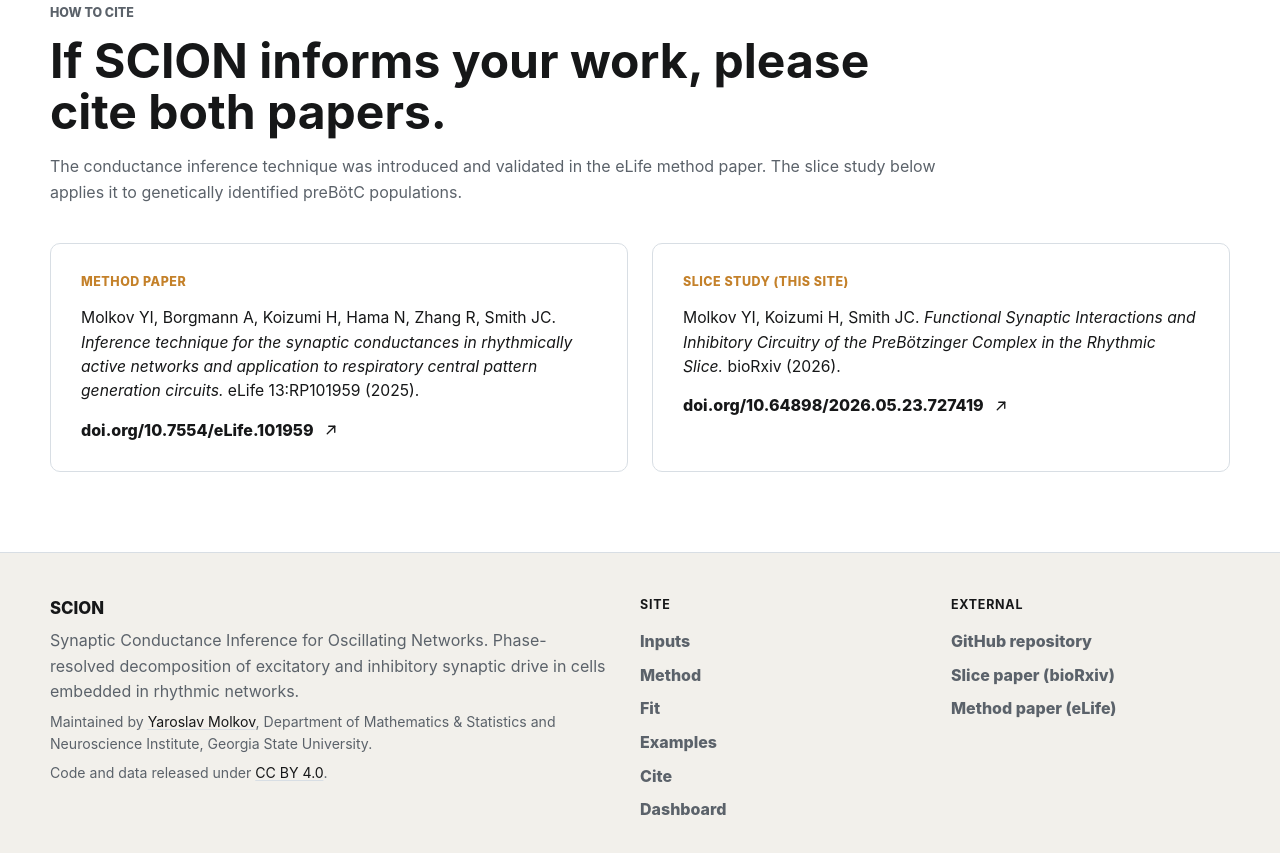
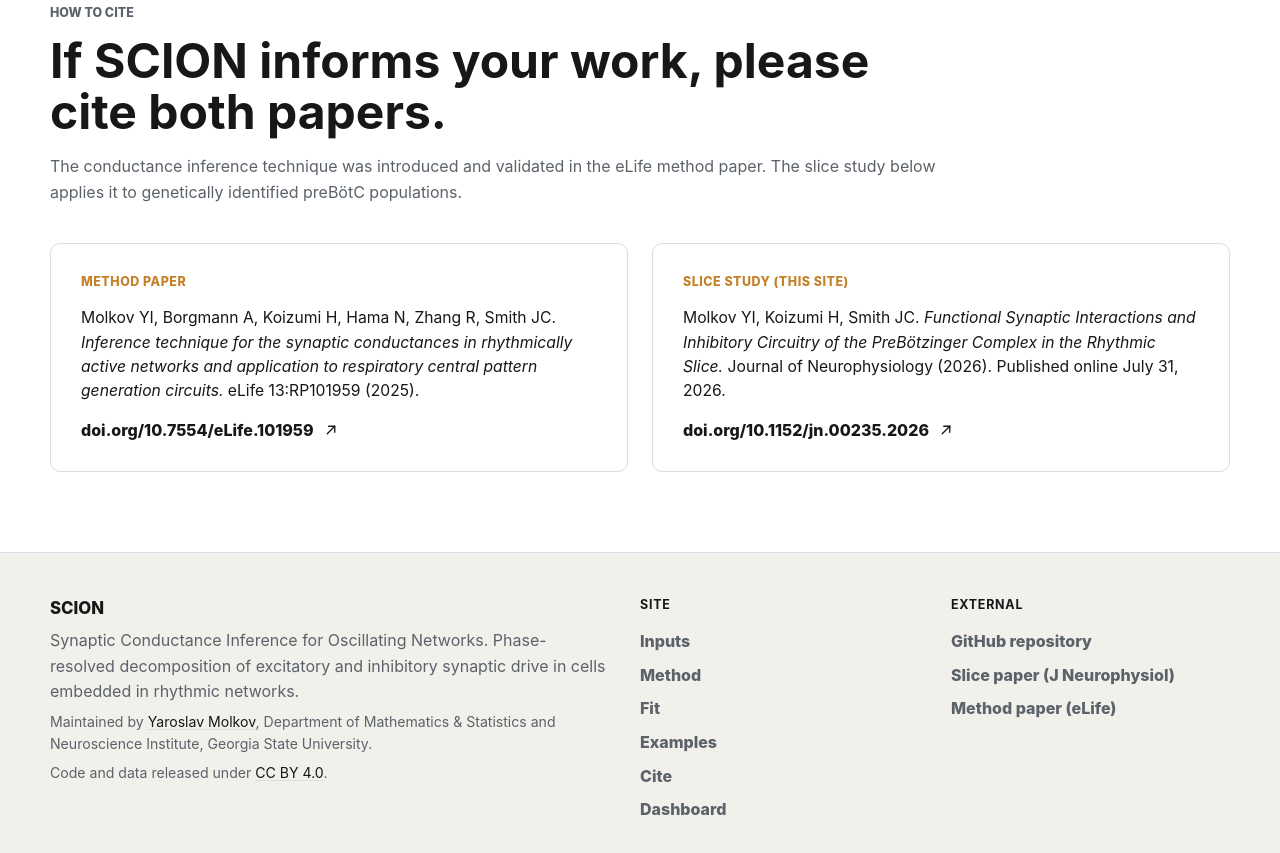
Before and after one commit to ymolkov/synaptic-inputs-slices, a plain HTML site: page web/index.html in a window 1280 px wide. Shown: the part 8327-9180 px from the top of the page. Drawn offline with Linux system fonts and the light colour scheme.

Commit message:
Update slice study to journal publication

```diff
--- a/web/index.html
+++ b/web/index.html
@@ -30,7 +30,7 @@
                 <a href="#cite">Cite</a>
             </div>
             <div class="nav-actions">
-                <a class="nav-action" href="https://doi.org/10.64898/2026.05.23.727419" target="_blank" rel="noreferrer">
+                <a class="nav-action" href="https://doi.org/10.1152/jn.00235.2026" target="_blank" rel="noreferrer">
                     <svg viewBox="0 0 24 24" aria-hidden="true" focusable="false">
                         <path d="M6 4h9l4 4v12H6z"></path>
                         <path d="M14 4v5h5"></path>
@@ -553,10 +553,10 @@ make analysis</code></pre>
                             Molkov YI, Koizumi H, Smith JC.
                             <em>Functional Synaptic Interactions and Inhibitory Circuitry of the PreBötzinger Complex
                             in the Rhythmic Slice.</em>
-                            bioRxiv (2026).
+                            Journal of Neurophysiology (2026). Published online July 31, 2026.
                         </p>
-                        <a class="text-link" href="https://doi.org/10.64898/2026.05.23.727419" target="_blank" rel="noreferrer">
-                            <span>doi.org/10.64898/2026.05.23.727419</span>
+                        <a class="text-link" href="https://doi.org/10.1152/jn.00235.2026" target="_blank" rel="noreferrer">
+                            <span>doi.org/10.1152/jn.00235.2026</span>
                             <svg viewBox="0 0 24 24" aria-hidden="true" focusable="false">
                                 <path d="M7 17 17 7"></path>
                                 <path d="M9 7h8v8"></path>
@@ -594,7 +594,7 @@ make analysis</code></pre>
             <div class="footer-links">
                 <h4>External</h4>
                 <a href="https://github.com/ymolkov/synaptic-inputs-slices" target="_blank" rel="noreferrer">GitHub repository</a>
-                <a href="https://doi.org/10.64898/2026.05.23.727419" target="_blank" rel="noreferrer">Slice paper (bioRxiv)</a>
+                <a href="https://doi.org/10.1152/jn.00235.2026" target="_blank" rel="noreferrer">Slice paper (J Neurophysiol)</a>
                 <a href="https://doi.org/10.7554/eLife.101959" target="_blank" rel="noreferrer">Method paper (eLife)</a>
             </div>
         </div>
```
Also changed, not shown: README.md.
